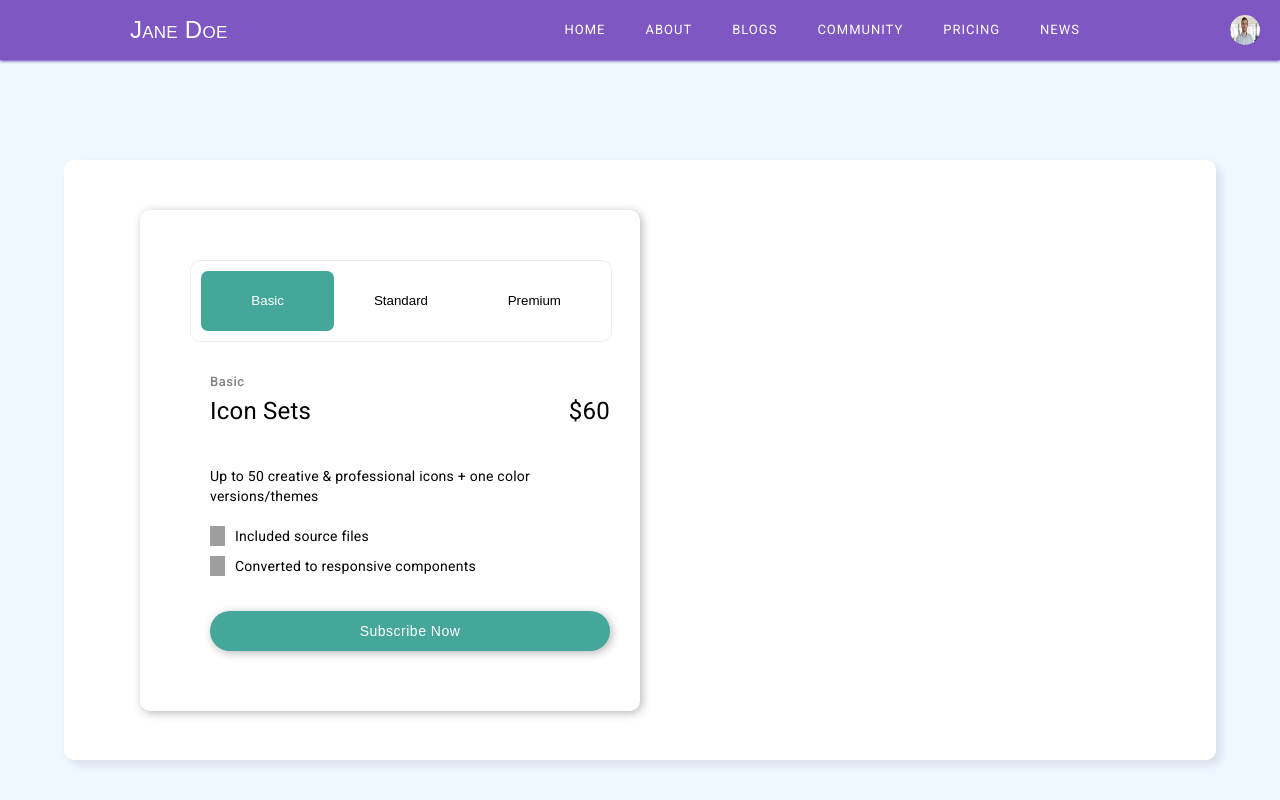
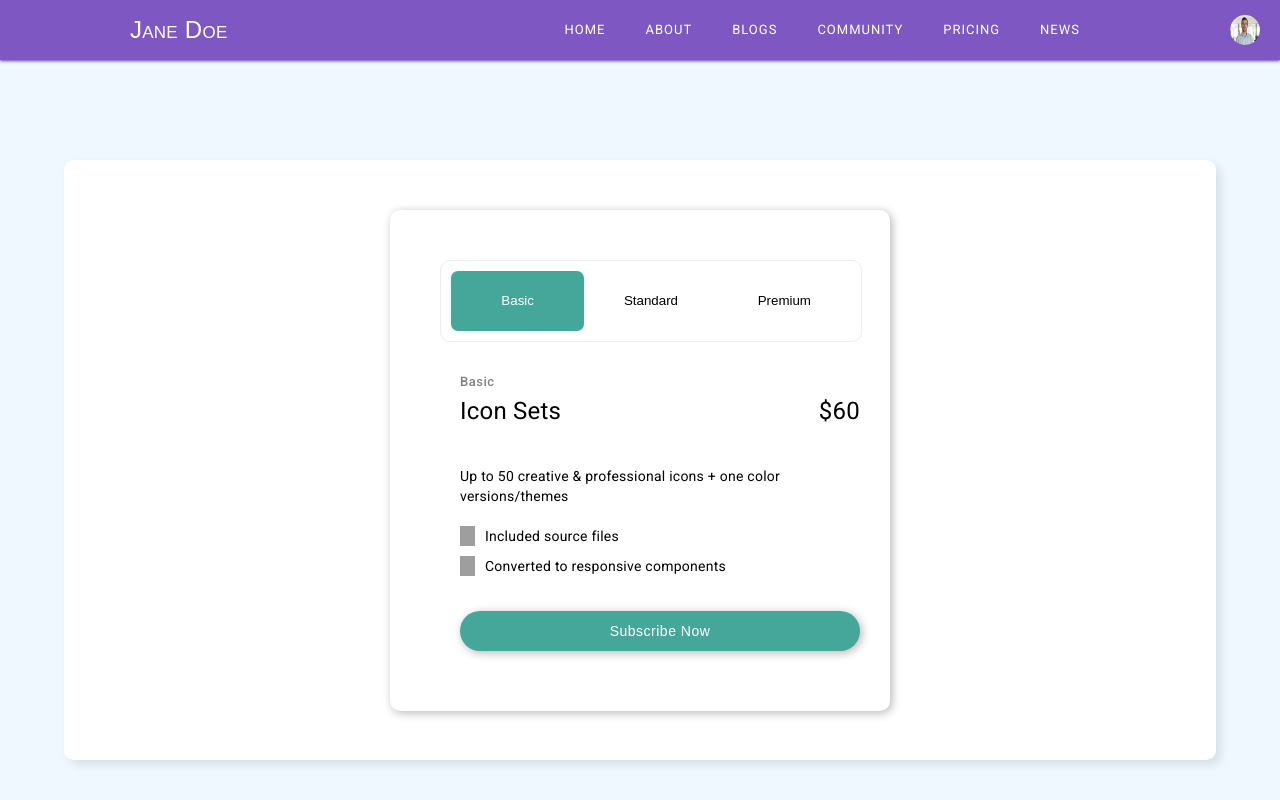
Before and after one commit to farrukh0913/mean-stack, an Angular app in the folder mean-front/: page /home/pricingPage in a window 1280 px wide. Built offline with nearby package versions, Linux system fonts and the light colour scheme; grey boxes are pictures that could not be loaded.

Commit message:
design fix

```diff
--- a/mean-front/src/app/payment-method/payment-method.component.scss
+++ b/mean-front/src/app/payment-method/payment-method.component.scss
@@ -66,7 +66,6 @@
     row-gap: 20px;
 
     // just postion assignment
-    transform: translateX(-50%);
 
     .card-header {
         width: 100%;
```
